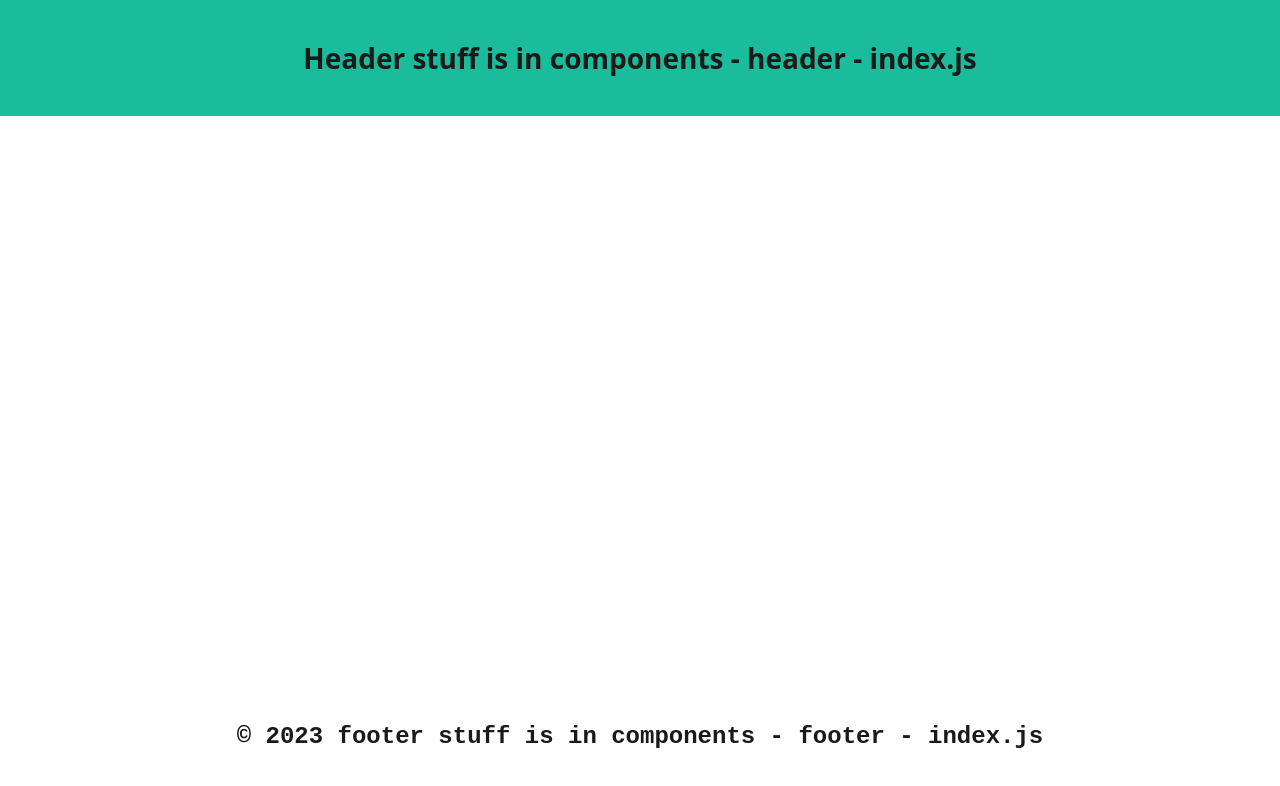
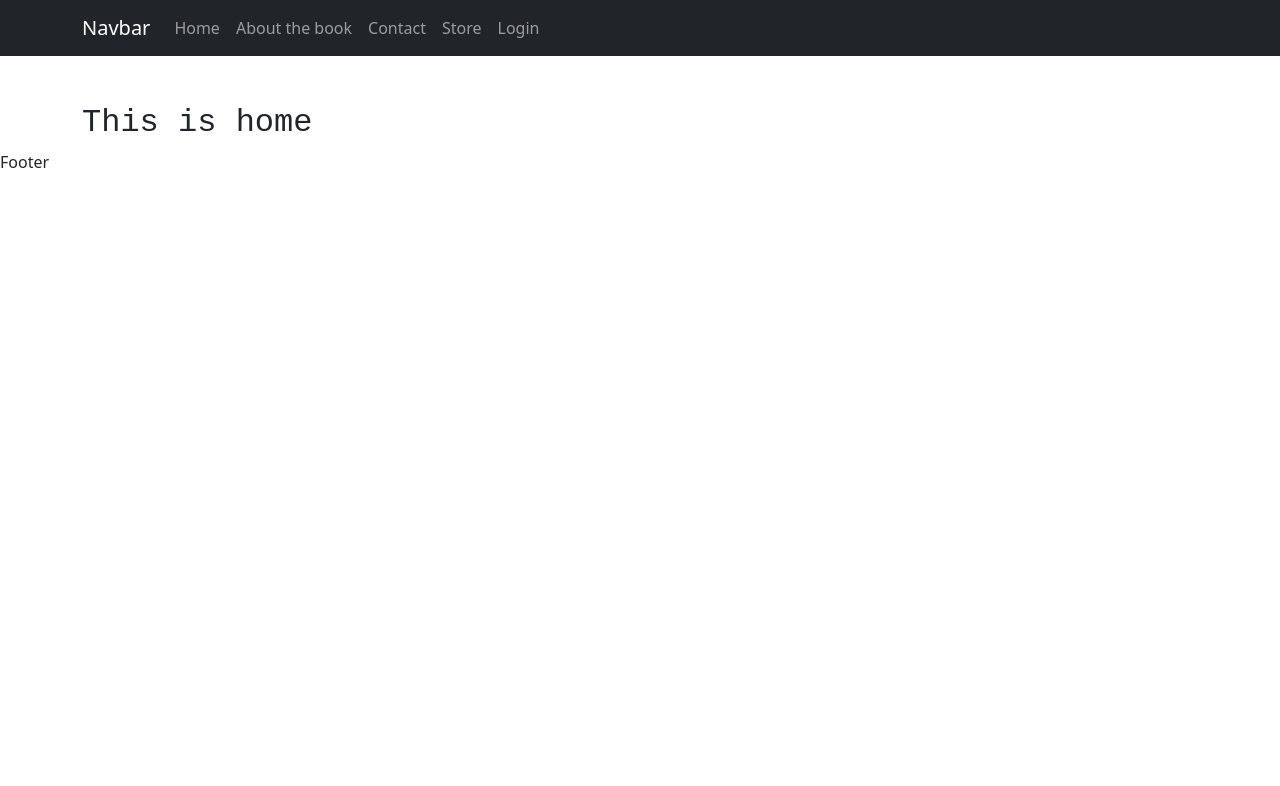
Before and after one commit to Chelsea-Marie/Book_Club, a React (Create React App) app in the folder client/: page / in a window 1280 px wide. Shown: the top 786 px of the page. Built offline with nearby package versions, Linux system fonts and the light colour scheme.

Commit message:
components and pages

```diff
--- a/client/package.json
+++ b/client/package.json
@@ -7,7 +7,9 @@
     "@testing-library/jest-dom": "^5.16.5",
     "@testing-library/react": "^13.4.0",
     "@testing-library/user-event": "^13.5.0",
+    "bootstrap": "^5.2.3",
     "react": "^18.2.0",
+    "react-bootstrap": "^2.7.4",
     "react-dom": "^18.2.0",
     "react-router-dom": "^6.11.2",
     "react-scripts": "5.0.1",
--- a/client/src/App.js
+++ b/client/src/App.js
@@ -1,33 +1,49 @@
-import React from 'react';
-import './App.css';
-
-import { BrowserRouter as Router, Routes, Route } from 'react-router-dom';
-
 import Header from './components/Header';
 import Footer from './components/Footer';
 
+import 'bootstrap/dist/css/bootstrap.min.css';
+import './App.css';
+
+import Home from './pages/Home';
+import About from './pages/About';
+import Suggest from './pages/Suggest';
+import Store from './pages/Store';
+import Login from './pages/Login';
+
+import { useState } from 'react';
+import { Container } from 'react-bootstrap';
+
 function App() {
+
+  const [currentPage, setCurrentPage] = useState("Home")
+
+  function renderPage() {
+    if (currentPage == "Home") {
+      return <Home />
+    }
+    if (currentPage == "About") {
+      return <About />
+    }
+    if (currentPage == "Suggest") {
+      return <Suggest />
+    }
+    if (currentPage == "Store") {
+      return <Store />
+    }
+    if (currentPage == "Login") {
+      return <Login />
+    }
+  }
+
   return (
-    // <ApolloProvider client={client}>
-    // <Router>
-      <div className="flex-column justify-flex-start min-100-vh">
-        <Header />
-        <div className="container">
-        {/* <Routes>
-          <Route
-            path="/"
-            element={<Home />}
-          />
-          <Route
-            path="/profiles/:profileId"
-            element={<Profile />}
-          />
-        </Routes> */}
-        </div>
-        <Footer />
-      </div>
-    // </Router>
-    // </ApolloProvider>
+    <>
+      <Header setCurrentPage={setCurrentPage} />
+      <Container className="mt-5">
+        {renderPage()}
+      </Container>
+
+      <Footer />
+    </>
   );
 }
 
--- /dev/null
+++ b/client/src/components/Footer.js
@@ -0,0 +1,11 @@
+import React from 'react';
+
+function Footer(props) {
+    return (
+        <div>
+            <footer>Footer</footer>
+        </div>
+    );
+}
+
+export default Footer;
--- a/client/src/components/Footer/index.js
+++ /dev/null
@@ -1,24 +0,0 @@
-import React from 'react';
-// import { useLocation, useNavigate } from 'react-router-dom';
-
-const Footer = () => {
-  // const location = useLocation();
-  // const navigate = useNavigate();
-  return (
-    <footer className="w-100 mt-auto text-dark p-4">
-      <div className="container text-center mb-5">
-        {/* {location.pathname !== '/' && (
-          <button
-            className="btn btn-dark mb-3"
-            onClick={() => navigate(-1)}
-          >
-            &larr; Go Back
-          </button>
-        )} */}
-        <h4>&copy; {new Date().getFullYear()} footer stuff is in components - footer - index.js</h4>
-      </div>
-    </footer>
-  );
-};
-
-export default Footer;
--- /dev/null
+++ b/client/src/components/Header.js
@@ -0,0 +1,27 @@
+import React from 'react';
+import Container from 'react-bootstrap/Container';
+import Nav from 'react-bootstrap/Nav';
+import Navbar from 'react-bootstrap/Navbar';
+
+function Header(setCurrentPage) {
+    return (
+        <div>
+            <header>
+                <Navbar bg="dark" variant="dark">
+                    <Container>
+                        <Navbar.Brand href="#home">Navbar</Navbar.Brand>
+                        <Nav className="me-auto">
+                            <Nav.Link href="#" onClick={() => { setCurrentPage("Home") }}>Home</Nav.Link>
+                            <Nav.Link href="#" onClick={() => { setCurrentPage("About") }}>About the book</Nav.Link>
+                            <Nav.Link href="#" onClick={() => { setCurrentPage("Suggest") }}>Contact</Nav.Link>
+                            <Nav.Link href="#" onClick={() => { setCurrentPage("Store") }}>Store</Nav.Link>
+                            <Nav.Link href="#" onClick={() => { setCurrentPage("Login") }}>Login</Nav.Link>
+                        </Nav>
+                    </Container>
+                </Navbar>
+            </header>
+        </div>
+    );
+}
+
+export default Header;
--- a/client/src/components/Header/index.js
+++ /dev/null
@@ -1,48 +0,0 @@
-import React from 'react';
-// import { Link } from 'react-router-dom';
-
-// import Auth from '../../utils/auth';
-
-const Header = () => {
-  // const logout = (event) => {
-  //   event.preventDefault();
-  //   Auth.logout();
-  // };
-  return (
-    <header className="bg-info text-dark mb-4 py-3 display-flex align-center">
-      <div className="container flex-column justify-space-between-lg justify-center align-center text-center">
-        {/* <Link className="text-dark" to="/">
-          <h1 className="m-0" style={{ fontSize: '3rem' }}>
-            Tech Friends
-          </h1>
-        </Link> */}
-        <p className="m-0" style={{ fontSize: '1.75rem', fontWeight: '700' }}>
-          Header stuff is in components - header - index.js
-        </p>
-        <div>
-          {/* {Auth.loggedIn() ? (
-            <>
-              <Link className="btn btn-lg btn-primary m-2" to="/me">
-                View My Profile
-              </Link>
-              <button className="btn btn-lg btn-light m-2" onClick={logout}>
-                Logout
-              </button>
-            </>
-          ) : (
-            <>
-              <Link className="btn btn-lg btn-primary m-2" to="/login">
-                Login
-              </Link>
-              <Link className="btn btn-lg btn-light m-2" to="/signup">
-                Signup
-              </Link>
-            </>
-          )} */}
-        </div>
-      </div>
-    </header>
-  );
-};
-
-export default Header;
--- /dev/null
+++ b/client/src/pages/About.js
@@ -0,0 +1,11 @@
+import React from 'react';
+
+function About(props) {
+    return (
+        <div>
+            <h2>This is the about the currrent book page</h2>
+        </div>
+    );
+}
+
+export default About;
--- /dev/null
+++ b/client/src/pages/Home.js
@@ -0,0 +1,11 @@
+import React from 'react';
+
+function Home(props) {
+    return (
+        <div>
+            <h2>This is home</h2>
+        </div>
+    );
+}
+
+export default Home;
--- /dev/null
+++ b/client/src/pages/Login.js
@@ -0,0 +1,11 @@
+import React from 'react';
+
+function Login(props) {
+    return (
+        <div>
+            <h2>this it the login area</h2>
+        </div>
+    );
+}
+
+export default Login;
--- /dev/null
+++ b/client/src/pages/Store.js
@@ -0,0 +1,11 @@
+import React from 'react';
+
+function Resume(props) {
+    return (
+        <div>
+            <h2>THis is Resume</h2>
+        </div>
+    );
+}
+
+export default Resume;
--- /dev/null
+++ b/client/src/pages/Suggest.js
@@ -0,0 +1,78 @@
+import React from 'react';
+import Button from 'react-bootstrap/Button';
+import Form from 'react-bootstrap/Form';
+
+import { useState } from 'react';
+
+function Contact(props) {
+    const [name, setName] = useState("")
+    const [email, setEmail] = useState("")
+    const [message, setMessage] = useState("")
+    const [alert, setAlert] = useState("")
+
+    function check(event) {
+        let str = ""
+
+        if(name == "" && event.target.name == "name") {
+            str += "\nName cannot be empty!"
+        }
+
+        if(email == "" && event.target.name == "email") {
+            str += "\nEmail cannot be empty!"
+        }
+
+        if(message == "" && event.target.name == "message") {
+            str += "\nMessage cannot be empty!"
+        }
+
+        setAlert(str)
+    }
+
+    function handleChange(event) {
+        if(event.target.name == "name") {
+            setName(event.target.value)
+        }
+
+        if(event.target.name == "email") {
+            setEmail(event.target.value)
+        }
+
+        if(event.target.name == "message") {
+            setMessage(event.target.value)
+        }
+
+        console.log({
+            name,
+            email,
+            message
+        })
+    }
+
+
+    return (
+        <div>
+            <h3>{alert}</h3>
+            <h2>This is Contact Page</h2>
+            <Form>
+                <Form.Group className="mb-3" controlId="formBasiName">
+                    <Form.Label>Name</Form.Label>
+                    <Form.Control type="text" onBlur={check} onChange={handleChange} value={name} placeholder="Enter name" name="name"/>
+                </Form.Group>
+                <Form.Group className="mb-3" controlId="formBasicEmail">
+                    <Form.Label>Email address</Form.Label>
+                    <Form.Control type="email" onBlur={check} onChange={handleChange} value={email} placeholder="Enter email" name="email" />
+                </Form.Group>
+                <Form.Group className="mb-3" controlId="formBasiName">
+                    <Form.Label>Message</Form.Label>
+                    <Form.Control type="text" onBlur={check} onChange={handleChange} value={message} as="textarea" name="message" rows="5" placeholder="Enter name" />
+                </Form.Group>
+
+                <Button variant="primary" type="submit">
+                    Submit
+                </Button>
+            </Form>
+        </div>
+    );
+}
+
+export default Contact;
```
Also changed, not shown: 1 other file (tests, documents, lock files or other folders).
